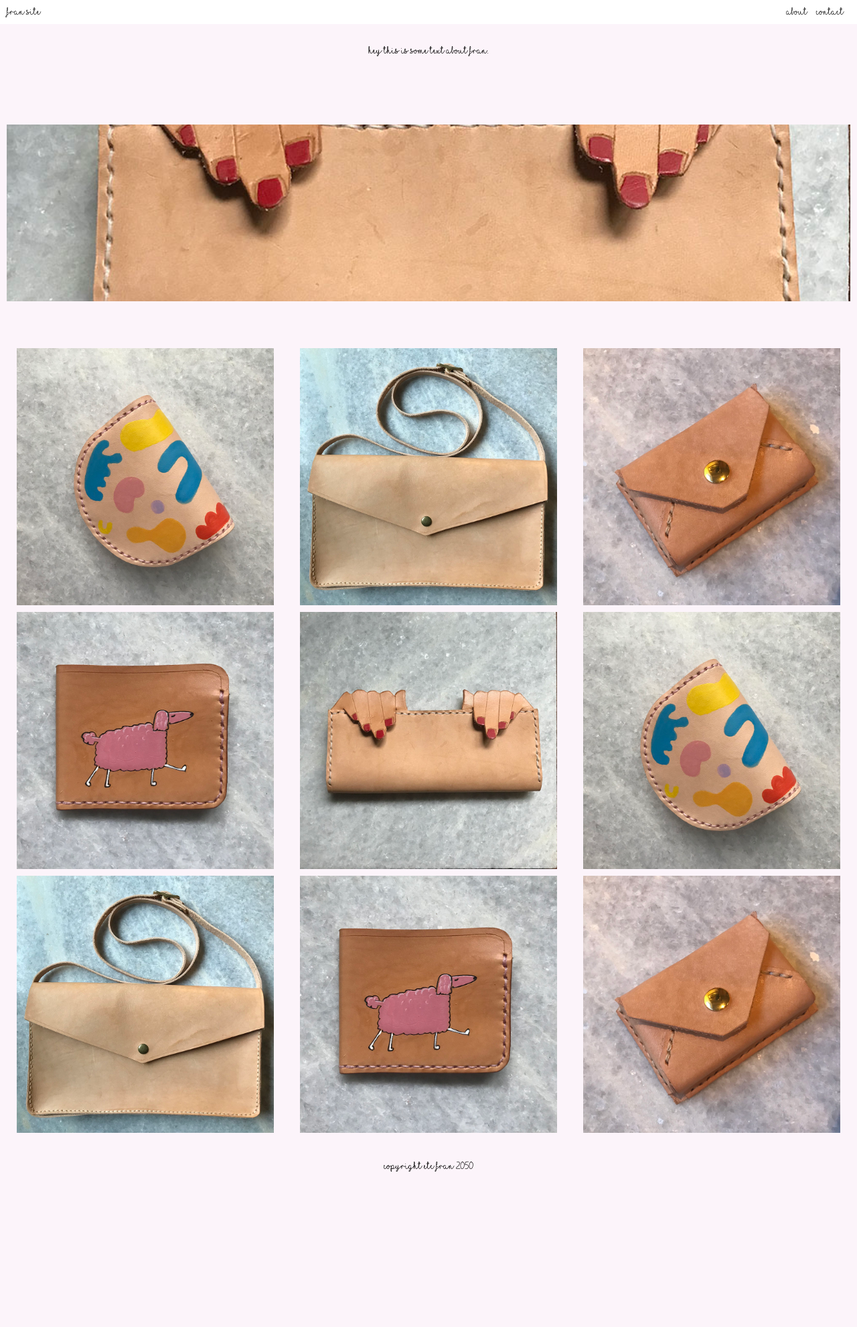
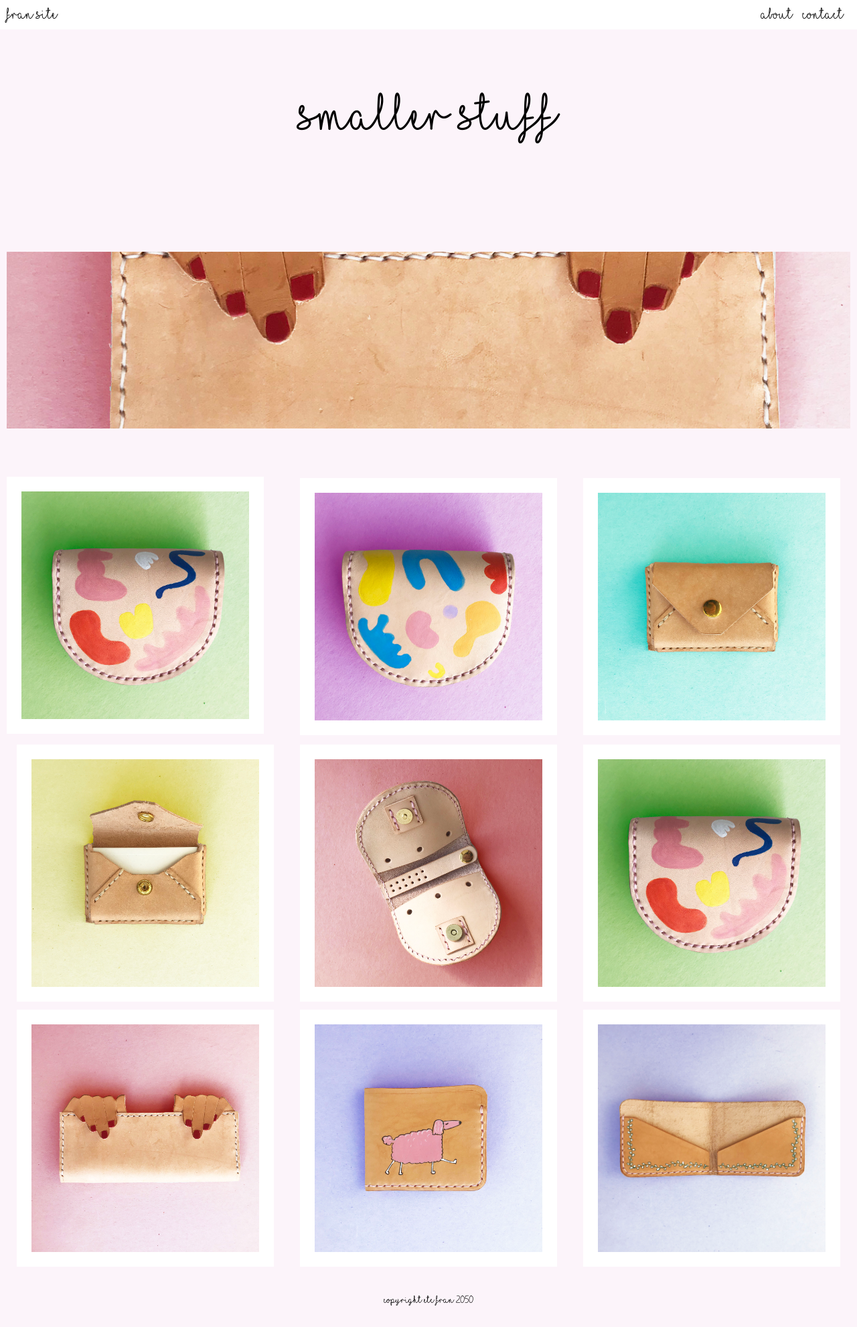
Before and after one commit to jzwei/fran-site, a PHP site: page /small/ in a window 1280 px wide. Shown: the whole page at 67% size. Before the commit the page ends 1750 px from the top, so only its background shows below. Run offline with PHP 8.4, Linux system fonts and the light colour scheme.

Commit message:
new photos

```diff
--- a/index.html
+++ b/index.html
@@ -13,7 +13,8 @@
     </nav>
     <div class="info"><p>Hey this is some text about fran.</p></div>
     <div id="content">
-      <a class="item big " href="./big/first/" style='background-image: url("./images/fran.jpg")'><span>Big Stuff</span></a>
+      <a class="item big " href="./big/first/" style='background-image: url("./images/fran.jpg")'>
+        <span>Big Stuff</span></a>
       <a class="item small " href="./small/"><span>Small Stuff</span></a>
     </div>
     <div class="info footer">Copyright Etc Fran 2050</div>
--- a/site.css
+++ b/site.css
@@ -1,6 +1,3 @@
-/* Load a font, from https://fonts.google.com/ - replace with your own ones! */
-/*@import url("https://fonts.googleapis.com/css?family=Vollkorn");
-*/
 @font-face {
     font-family: 'script-font';
     src: url(webfont.ttf);
@@ -26,6 +23,7 @@ nav {
   display: grid;
   grid-template-columns: 1fr 1fr;
   background-color: white;
+  font-size: 3vh;
 }
 
 .info {
@@ -101,6 +99,10 @@ nav a {
   grid-gap: 10px;
 }
 
+.heading {
+    font-size: 5em;
+}
+
 #page img.top {
   grid-column-start: 1;
   grid-column-end: 4;
@@ -120,9 +122,9 @@ nav a {
 #page img.framed {
   width: 30vw;
   height: 30vw;
-  /*border-style: solid;*/
-  /*border-color: white;*/
-  /*border-width: 15px;*/
+  border-style: solid;
+  border-color: white;
+  border-width: 22px;
 }
 
 #page a.link {
@@ -133,10 +135,9 @@ nav a {
 
 }
 
-/*#page img.square {
-  width: 25%;
-  height: 0;
-  padding-bottom: 25%; }*/
+#page a span.itemtext { /*what the fudge*/
+  position: absolute;
+}
 
 /* for the about page */
 body.about div#page {
--- a/small/index.html
+++ b/small/index.html
@@ -11,23 +11,24 @@
       <a id="logo" href="../">Fran Site</a>
       <div id="links"><a href="../about">About</a> <a href="#">Contact</a></div>
     </nav>
-    <div class="info"><p>Hey this is some text about fran.</p></div>
+    <div class="info heading"><p>SMALLER STUFF</p></div>
     <div id="page">
       <img class="top" src="../images/handwallet.jpg" />
-      <!-- <a href="/" class="link"> -->
+      <a href="/" class="">
         <img class="framed" src="../images/jewelry1.jpg" />
-      <!-- </a> -->
+        <!-- <span class="itemtext">jewelry travel case</span> -->
+      </a> <!-- I would like text to be in the bottom right corner of each image, within the white border -->
        <!-- When I made this into a link (I would like to make them all links) a gap appears under the images so it does not take up the full section...am confused after much inspecting.-->
       <!-- <a href="/" class="link"> -->
-        <img class="framed" src="../images/rectanglebag.jpg" />
+        <img class="framed" src="../images/jewelry2.jpg" />
       <!-- </a> -->
-      <img class="framed" src="../images/cardholder.jpg" />
-      <img class="framed" src="../images/poodlewallet.jpg" />
+      <img class="framed" src="../images/wallet.jpg" />
+      <img class="framed" src="../images/walletopen.jpg" />
+      <img class="framed" src="../images/jewelryopen.jpg" />
+      <img class="framed" src="../images/jewelry1.jpg" />
       <img class="framed" src="../images/handwallet.jpg" />
-      <img class="framed" src="../images/jewelry1.jpg" />
-      <img class="framed" src="../images/rectanglebag.jpg" />
-      <img class="framed" src="../images/poodlewallet.jpg" />
-      <img class="framed" src="../images/cardholder.jpg" />
+      <img class="framed" src="../images/dogwallet.jpg" />
+      <img class="framed" src="../images/dogwalletopen.jpg" />
     </div>
     <div class="info footer">Copyright Etc Fran 2050</div>
     <script type="text/javascript" src="../index.js"></script>
```
Also changed, not shown: images/dogwallet.jpg (added), images/dogwalletopen.jpg (added), images/handwallet.jpg, images/jewelry1.jpg, images/jewelry2.jpg (added), images/jewelryopen.jpg (added), images/wallet.jpg (added), images/walletopen.jpg (added).
